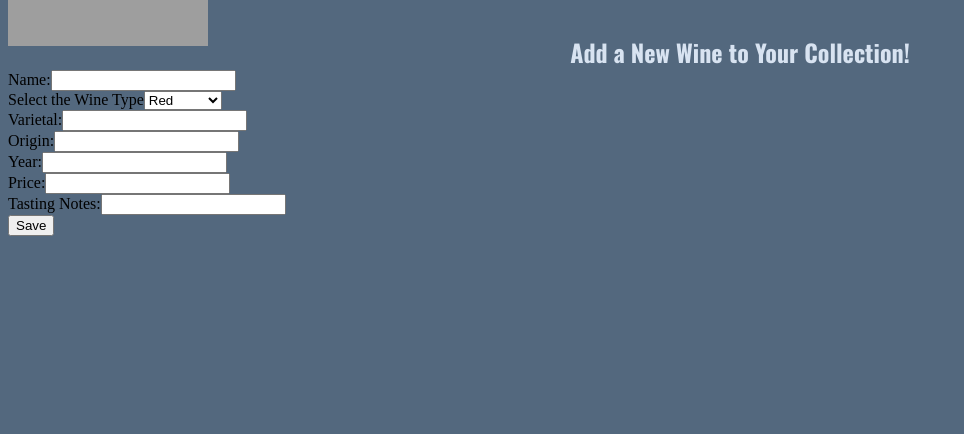
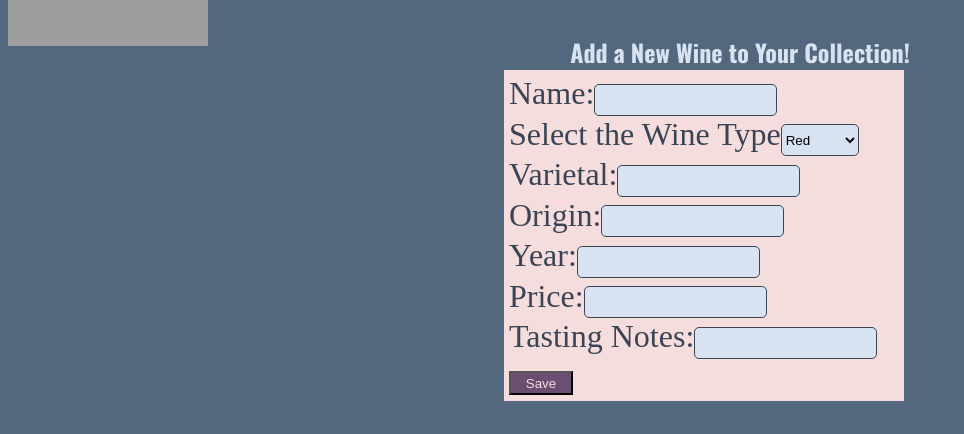
Before and after one commit to KellyCuevas/cs-solo-project, a React app: page /addWine in a window 1280 px wide. Shown: the part 363-797 px from the top of the page, without its empty margins (0-964 px from the left). Built offline with nearby package versions, Linux system fonts and the light colour scheme; grey boxes are pictures that could not be loaded.

Commit message:
input form styling

```diff
--- a/client/components/NewWine.jsx
+++ b/client/components/NewWine.jsx
@@ -41,7 +41,7 @@ const NewWine = () => {
             </div>
 
             <div>
-            <label for="wine_color">Select the Wine Type</label>
+            <label>Select the Wine Type</label>
               <select name='wine_color' id='wineColer' value={wine_color} onChange={(e) => setType(e.target.value)}>
                 <option value='red'>Red</option>
                 <option value='white'>White</option>
--- a/client/scss/_index.scss
+++ b/client/scss/_index.scss
@@ -106,6 +106,32 @@ h2 {
   margin-block-start: 0.83em;
 }
 
+form {
+  display: flex;
+  flex-direction: column;
+  align-content: center;
+  justify-content: center;
+  font-size: 2rem;
+  background-color: $blush;
+  width: 400px;
+  margin-left: 31rem;
+  color: $platinum;
+  padding: 5px;
+}
+
+input, select {
+  background-color: #d8e3f1;
+  border: .5px, solid, $platinum;
+  height:2rem;
+  border-radius: 5px;
+}
+.submit {
+ align-items: center;
+  color: $blush;
+  background-color: $plum;
+  height: 1.5rem;
+  width: 4rem;
+}
 @media(max-width: 350px) {
   .charContainer {
     // background: ali;
```
Also changed, not shown: 1 other file (tests, documents, lock files or other folders).
